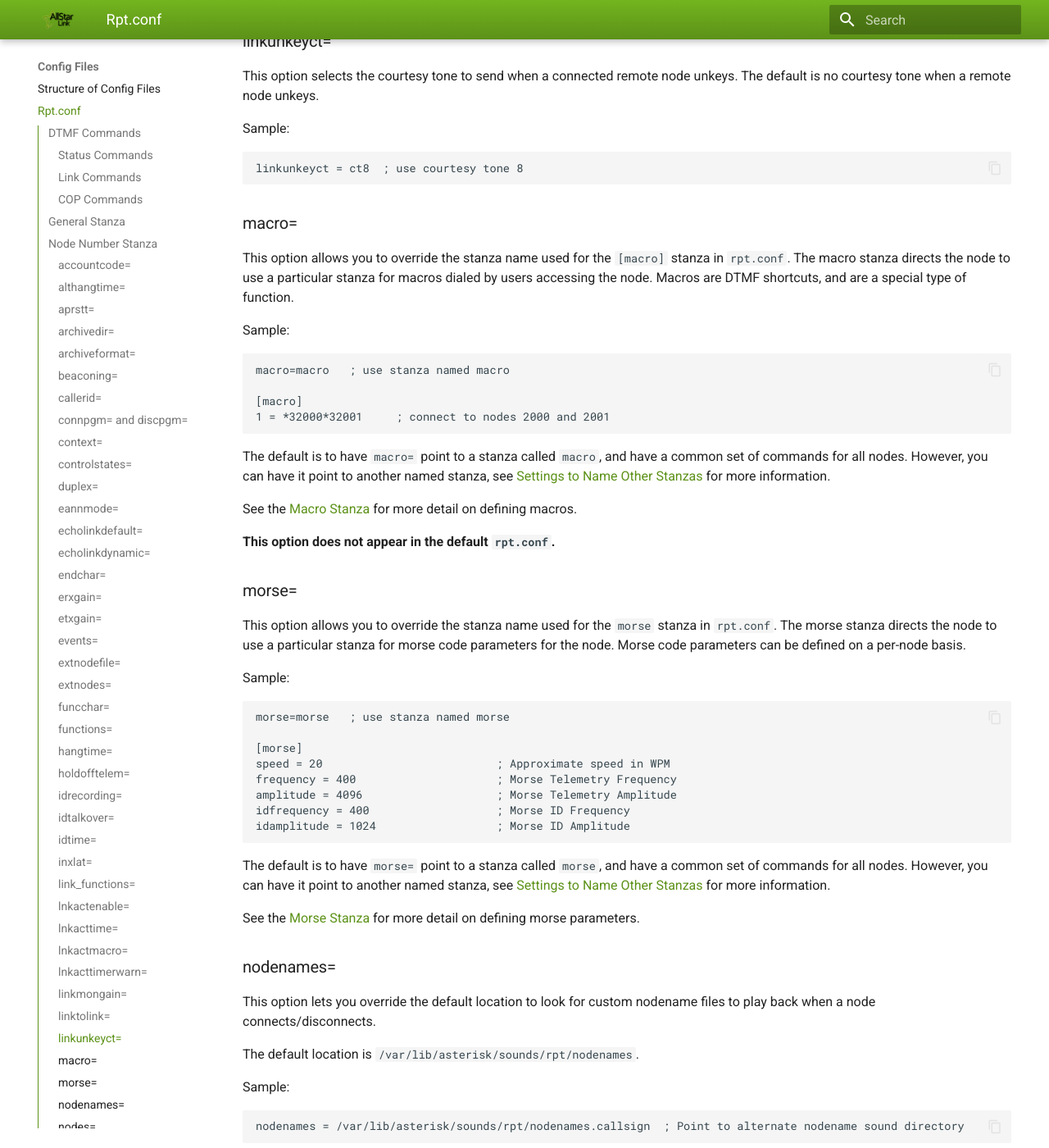
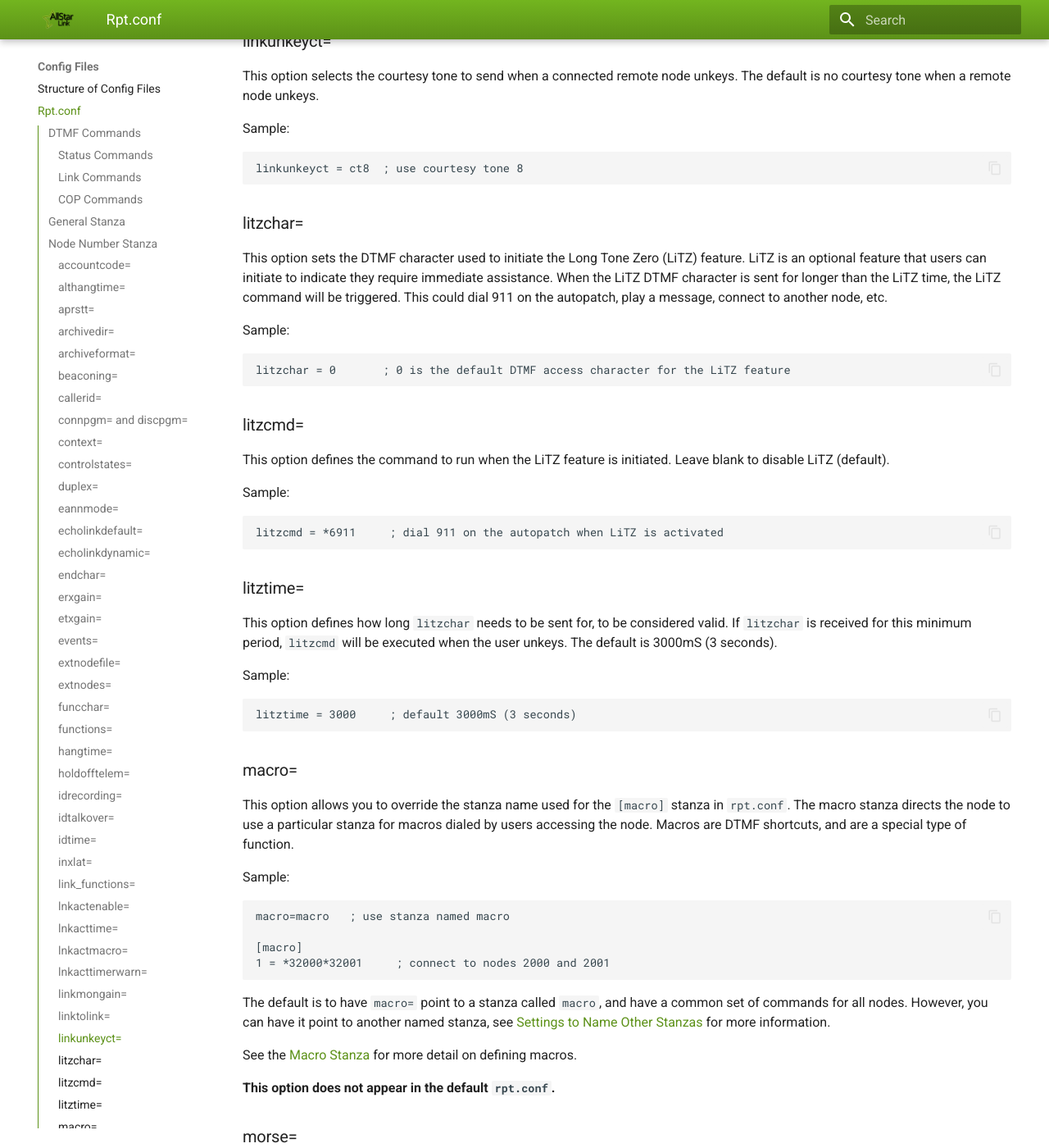
Before and after one commit to AllStarLink/ASL3-Manual, an MkDocs documentation site: the page built from docs/config/rpt_conf.md, in a window 1280 px wide and 1400 px high, scrolled down 17278 px. Shown: the whole window at 82% size. Built offline with MkDocs 1.6.1 and Material for MkDocs 9.7.7, drawn with Linux system fonts in a browser that asks for light colours.

Commit message:
Add LiTZ options to rpt.conf.

````diff
--- a/docs/config/rpt_conf.md
+++ b/docs/config/rpt_conf.md
@@ -595,6 +595,33 @@ Sample:
 
 ```
 linkunkeyct = ct8  ; use courtesy tone 8
+```
+
+### litzchar=
+This option sets the DTMF character used to initiate the Long Tone Zero (LiTZ) feature. LiTZ is an optional feature that users can initiate to indicate they require immediate assistance. When the LiTZ DTMF character is sent for longer than the LiTZ time, the LiTZ command will be triggered. This could dial 911 on the autopatch, play a message, connect to another node, etc.
+
+Sample:
+
+```
+litzchar = 0       ; 0 is the default DTMF access character for the LiTZ feature
+```
+
+### litzcmd=
+This option defines the command to run when the LiTZ feature is initiated. Leave blank to disable LiTZ (default).
+
+Sample:
+
+```
+litzcmd = *6911     ; dial 911 on the autopatch when LiTZ is activated
+```
+
+### litztime=
+This option defines how long `litzchar` needs to be sent for, to be considered valid. If `litzchar` is received for this minimum period, `litzcmd` will be executed when the user unkeys. The default is 3000mS (3 seconds).
+
+Sample:
+
+```
+litztime = 3000     ; default 3000mS (3 seconds)
 ```
 
 ### macro=
````
